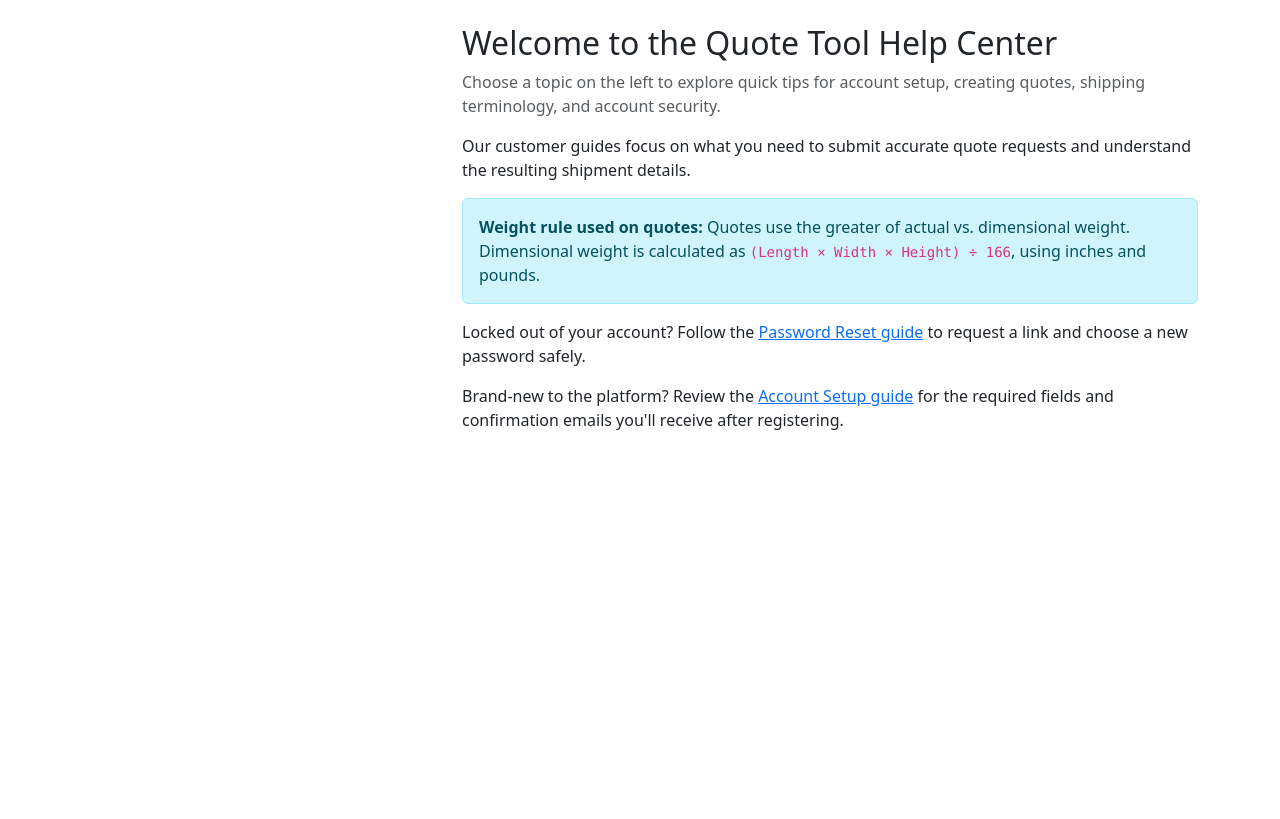
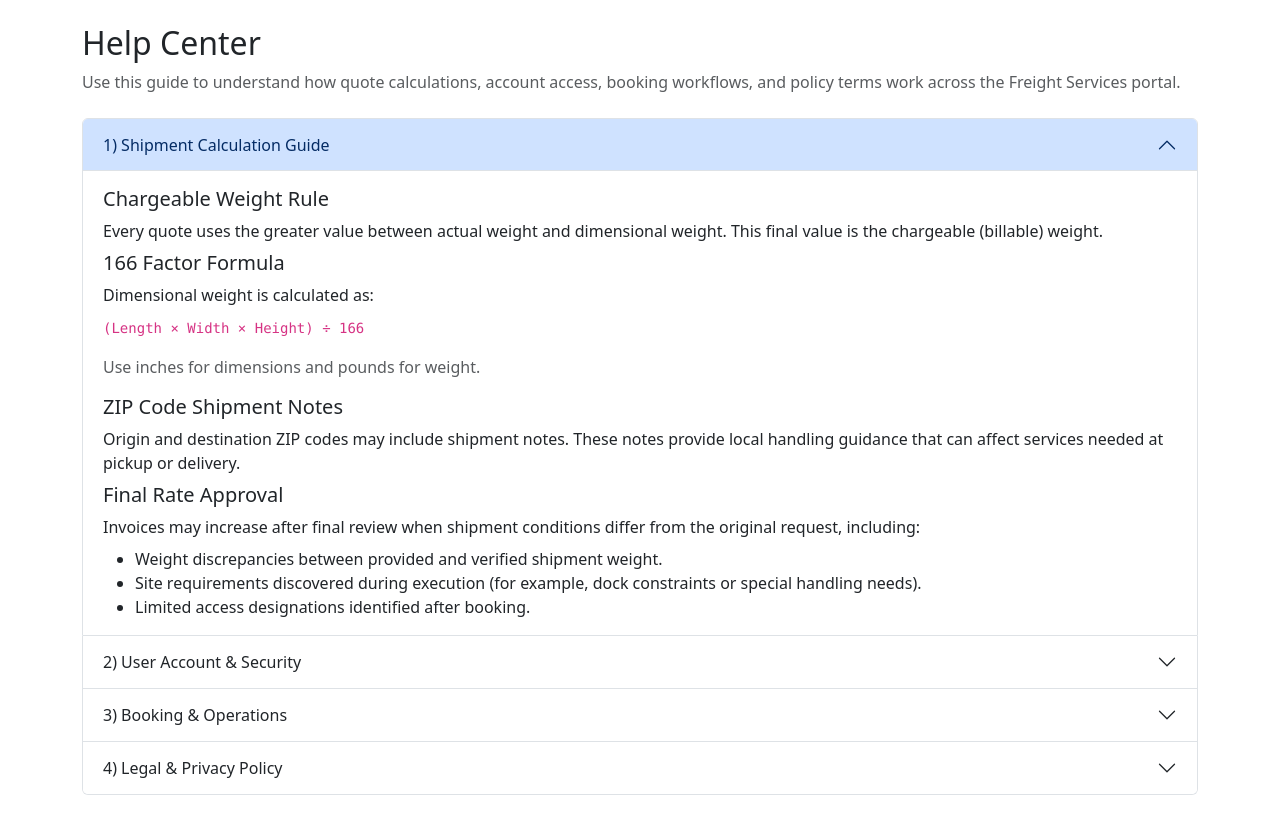
Before and after one commit to kdnye/QUOTES, a Python web app: template templates/help/index.html in a window 1280 px wide. Shown: the part 56-875 px from the top of the page. Before the commit the page ends 486 px from the top, so only its background shows below. Run offline with Jinja, Linux system fonts and the light colour scheme; the template is opened without the code that fills it, so the values that code supplies are empty.

Commit message:
Update help content and quote disclaimers across UI and emails

```diff
--- a/templates/emails/quote_copy.html
+++ b/templates/emails/quote_copy.html
@@ -85,5 +85,8 @@
     <p>Thanks,<br>The Freight Services Team</p>
 
     <hr style="border: 0; border-top: 1px solid #eee; margin: 20px 0;">
+    <p style="font-size: 12px; color: #6c757d; margin-bottom: 8px;">
+        * All quotes are subject to final evaluation and approval by Freight Services. Rates are based on information provided at the time of the quote and may increase if additional services are required upon execution of the shipment.
+    </p>
     <p style="font-size: 12px; color: #6c757d;">If you’re having trouble with the button above, copy and paste the URL below into your browser:<br>{{ action_url }}</p>
 </div>
--- a/templates/help/index.html
+++ b/templates/help/index.html
@@ -3,80 +3,122 @@
 {% block title %}Help Center · Quote Tool{% endblock %}
 
 {% block content %}
-<div class="row">
-  <div class="col-lg-4 mb-3">
-    <div class="list-group">
-      {% for topic in topics %}
-      <a
-        class="list-group-item list-group-item-action {% if topic.slug == active_topic %}active{% endif %}"
-        href="{{ url_for(topic.endpoint) }}"
-      >
-        <div class="d-flex w-100 justify-content-between">
-          <h5 class="mb-1">{{ topic.title }}</h5>
+<div class="container px-0">
+  <div class="mb-4">
+    <h2 class="mb-2">Help Center</h2>
+    <p class="text-muted mb-0">
+      Use this guide to understand how quote calculations, account access,
+      booking workflows, and policy terms work across the Freight Services portal.
+    </p>
+  </div>
+
+  <div class="accordion" id="helpAccordion">
+    <div class="accordion-item">
+      <h2 class="accordion-header" id="headingCalculation">
+        <button class="accordion-button" type="button" data-bs-toggle="collapse" data-bs-target="#collapseCalculation" aria-expanded="true" aria-controls="collapseCalculation">
+          1) Shipment Calculation Guide
+        </button>
+      </h2>
+      <div id="collapseCalculation" class="accordion-collapse collapse show" aria-labelledby="headingCalculation" data-bs-parent="#helpAccordion">
+        <div class="accordion-body">
+          <h3 class="h5">Chargeable Weight Rule</h3>
+          <p class="mb-2">Every quote uses the greater value between actual weight and dimensional weight. This final value is the chargeable (billable) weight.</p>
+
+          <h3 class="h5">166 Factor Formula</h3>
+          <p class="mb-2">Dimensional weight is calculated as:</p>
+          <p><code>(Length × Width × Height) ÷ 166</code></p>
+          <p class="text-muted">Use inches for dimensions and pounds for weight.</p>
+
+          <h3 class="h5">ZIP Code Shipment Notes</h3>
+          <p class="mb-2">Origin and destination ZIP codes may include shipment notes. These notes provide local handling guidance that can affect services needed at pickup or delivery.</p>
+
+          <h3 class="h5">Final Rate Approval</h3>
+          <p class="mb-2">Invoices may increase after final review when shipment conditions differ from the original request, including:</p>
+          <ul class="mb-0">
+            <li>Weight discrepancies between provided and verified shipment weight.</li>
+            <li>Site requirements discovered during execution (for example, dock constraints or special handling needs).</li>
+            <li>Limited access designations identified after booking.</li>
+          </ul>
+
+          {% if is_internal %}
+          <div class="alert alert-secondary mt-3 mb-0">
+            <strong>Internal technical notes:</strong>
+            Margin controls and adjustment math are applied in the quote engine before total presentation. ZIP notes are sourced from ZIP-zone records and mapped using origin/destination ZIP lookups.
+          </div>
+          {% endif %}
         </div>
-        <p class="mb-1 small {% if topic.slug == active_topic %}text-white-50{% else %}text-muted{% endif %}">
-          {{ topic.summary }}
-        </p>
-      </a>
-      {% endfor %}
+      </div>
     </div>
-  </div>
-  <div class="col-lg-8">
-    {% if selected_topic %}
-    <h2>{{ selected_topic.title }}</h2>
-    <p class="text-muted">{{ selected_topic.summary }}</p>
-    {% if selected_topic.slug == "getting-started" %}
-    <div class="alert alert-info" role="alert">
-      Need a step-by-step tour of the registration form?
-      <a class="alert-link" href="{{ url_for('help.account_setup_guide') }}"
-        >Open the Account Setup guide.</a
-      >
+
+    <div class="accordion-item">
+      <h2 class="accordion-header" id="headingAccount">
+        <button class="accordion-button collapsed" type="button" data-bs-toggle="collapse" data-bs-target="#collapseAccount" aria-expanded="false" aria-controls="collapseAccount">
+          2) User Account &amp; Security
+        </button>
+      </h2>
+      <div id="collapseAccount" class="accordion-collapse collapse" aria-labelledby="headingAccount" data-bs-parent="#helpAccordion">
+        <div class="accordion-body">
+          <h3 class="h5">Registration Requirements</h3>
+          <p>Account registration requires a valid business email address. Personal or disposable email addresses are not accepted for production quoting access.</p>
+
+          <h3 class="h5">Password Reset Window</h3>
+          <p class="mb-0">Password reset links remain valid for 24 hours from the time the request is created. If the link expires, submit a new reset request.</p>
+
+          {% if is_internal %}
+          <div class="alert alert-secondary mt-3 mb-0">
+            <strong>Internal technical notes:</strong>
+            Password reset tokens are time-bound and should be audited with standard account-security logging when customer access issues are escalated.
+          </div>
+          {% endif %}
+        </div>
+      </div>
     </div>
-    {% endif %}
-    <ul>
-      {% for detail in selected_topic.details %}
-      <li>{{ detail }}</li>
-      {% endfor %}
-    </ul>
-    {% else %}
-    <h2>Welcome to the Quote Tool Help Center</h2>
-    <p class="text-muted">
-      Choose a topic on the left to explore quick tips for account setup,
-      creating quotes, shipping terminology, and account security.
-    </p>
-    <p>
-      Our customer guides focus on what you need to submit accurate quote
-      requests and understand the resulting shipment details.
-    </p>
-    <div class="alert alert-info" role="alert">
-      <strong>Weight rule used on quotes:</strong> Quotes use the greater of
-      actual vs. dimensional weight. Dimensional weight is calculated as
-      <code>(Length × Width × Height) ÷ 166</code>, using inches and pounds.
+
+    <div class="accordion-item">
+      <h2 class="accordion-header" id="headingBooking">
+        <button class="accordion-button collapsed" type="button" data-bs-toggle="collapse" data-bs-target="#collapseBooking" aria-expanded="false" aria-controls="collapseBooking">
+          3) Booking &amp; Operations
+        </button>
+      </h2>
+      <div id="collapseBooking" class="accordion-collapse collapse" aria-labelledby="headingBooking" data-bs-parent="#helpAccordion">
+        <div class="accordion-body">
+          <h3 class="h5">Using Quote ID for Lookups</h3>
+          <p class="mb-2">Use the generated Quote ID to retrieve saved quote details from the lookup workflow. This ID is the fastest way to reopen an existing quote.</p>
+
+          <h3 class="h5">Pickup and Delivery Dates</h3>
+          <p class="mb-2">Booking requests must include both pickup and delivery dates so dispatch can validate timeline feasibility and carrier availability.</p>
+
+          <h3 class="h5">Send to Myself Receipts</h3>
+          <p class="mb-0">Use the <strong>Send to Myself</strong> button on the quote results page to email yourself a receipt copy with pricing and shipment details.</p>
+
+          {% if is_internal %}
+          <div class="alert alert-secondary mt-3 mb-0">
+            <strong>Internal technical notes:</strong>
+            Quote lookup and email workflows should reuse shared quote context helpers so shipment notes, permissions, and accessorial totals remain consistent across first-load and follow-up actions.
+          </div>
+          {% endif %}
+        </div>
+      </div>
     </div>
-    <p>
-      Locked out of your account? Follow the
-      <a href="{{ url_for('help.password_reset_guide') }}">Password Reset guide</a>
-      to request a link and choose a new password safely.
-    </p>
-    <p>
-      Brand-new to the platform? Review the
-      <a href="{{ url_for('help.account_setup_guide') }}">Account Setup guide</a>
-      for the required fields and confirmation emails you&apos;ll receive after registering.
-    </p>
-    {% if is_internal %}
-    <div class="help-section border-top mt-5 pt-4 bg-light p-3 rounded">
-      <h2 class="h4 text-primary"><i class="bi bi-briefcase-fill"></i> Employee Resource Center</h2>
-      <p class="mb-2">
-        Internal-only references for quote overrides, manual adjustments, and
-        operational processes.
-      </p>
-      <ul class="mb-0">
-        <li><a href="{{ url_for('help.admin') }}">Operational Overrides Guide</a></li>
-        <li><a href="{{ url_for('help.emailing_guide') }}">Email Request Workflow guide</a></li>
-      </ul>
+
+    <div class="accordion-item">
+      <h2 class="accordion-header" id="headingLegal">
+        <button class="accordion-button collapsed" type="button" data-bs-toggle="collapse" data-bs-target="#collapseLegal" aria-expanded="false" aria-controls="collapseLegal">
+          4) Legal &amp; Privacy Policy
+        </button>
+      </h2>
+      <div id="collapseLegal" class="accordion-collapse collapse" aria-labelledby="headingLegal" data-bs-parent="#helpAccordion">
+        <div class="accordion-body">
+          <h3 class="h5">Website Terms of Use</h3>
+          <ul class="mb-2">
+            <li>Freight Services provides online quote and related marketing service information through this website.</li>
+            <li>By using this platform, users consent to receive electronic communications related to accounts, quotes, and service operations.</li>
+            <li>For HR-related policy questions, contact <a href="mailto:hr@freightservices.net">hr@freightservices.net</a>.</li>
+          </ul>
+          <p class="mb-0 text-muted">This summary is informational and does not replace the full legal terms provided by Freight Services.</p>
+        </div>
+      </div>
     </div>
-    {% endif %}
-    {% endif %}
   </div>
 </div>
 {% endblock %}
```
Also changed, not shown: app/help.py (+3 -11 lines), app/quotes/routes.py (+5 -18 lines), templates/quote_result.html (+7 -0 lines), tests/test_help_routes.py (+32 -18 lines), tests/test_quote_email_request_access.py (+8 -0 lines).
